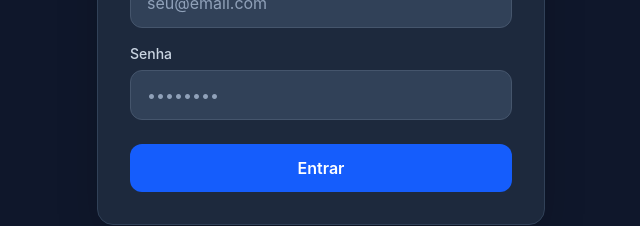
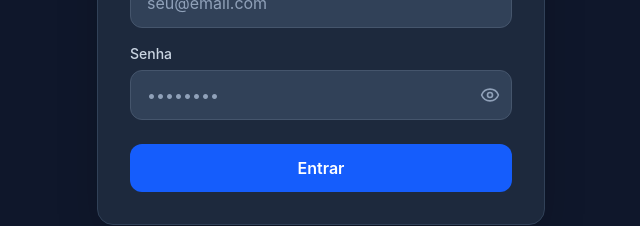
Before and after one commit to pedroccm/juristrack, a Next.js app: page /login in a window 1280 px wide. Shown: the part 442-668 px from the top of the page, without its empty margins (319-959 px from the left). Built offline with nearby package versions, Linux system fonts and the light colour scheme; no server answers.

Commit message:
Add password visibility toggle to login

```diff
--- a/src/app/login/page.tsx
+++ b/src/app/login/page.tsx
@@ -3,12 +3,13 @@
 import { useState } from "react";
 import { supabase } from "@/lib/supabase";
 import { useRouter } from "next/navigation";
-import { Scale } from "lucide-react";
+import { Scale, Eye, EyeOff } from "lucide-react";
 
 export default function LoginPage() {
   const router = useRouter();
   const [email, setEmail] = useState("");
   const [password, setPassword] = useState("");
+  const [showPassword, setShowPassword] = useState(false);
   const [error, setError] = useState("");
   const [loading, setLoading] = useState(false);
 
@@ -63,14 +64,23 @@
               <label className="block text-sm font-medium text-slate-300 mb-1.5">
                 Senha
               </label>
+              <div className="relative">
                 <input
-                type="password"
+                  type={showPassword ? "text" : "password"}
                   value={password}
                   onChange={(e) => setPassword(e.target.value)}
-                className="w-full px-4 py-3 bg-slate-700 border border-slate-600 rounded-xl text-white placeholder-slate-400 focus:outline-none focus:ring-2 focus:ring-blue-500 focus:border-transparent transition"
+                  className="w-full px-4 py-3 pr-12 bg-slate-700 border border-slate-600 rounded-xl text-white placeholder-slate-400 focus:outline-none focus:ring-2 focus:ring-blue-500 focus:border-transparent transition"
                   placeholder="••••••••"
                   required
                 />
+                <button
+                  type="button"
+                  onClick={() => setShowPassword(!showPassword)}
+                  className="absolute right-3 top-1/2 -translate-y-1/2 text-slate-400 hover:text-white transition-colors"
+                >
+                  {showPassword ? <EyeOff className="w-5 h-5" /> : <Eye className="w-5 h-5" />}
+                </button>
+              </div>
             </div>
 
             {error && (
```
Lines whose indentation alone changed are shown as unchanged.
